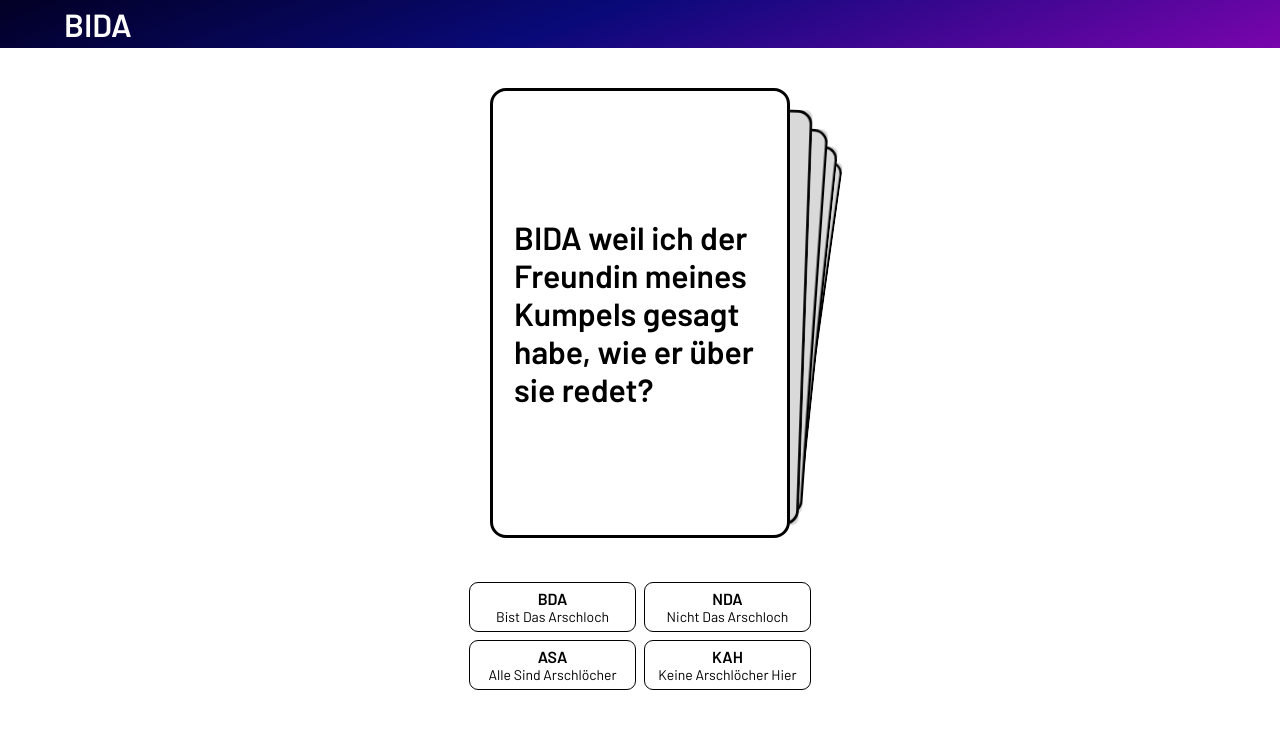
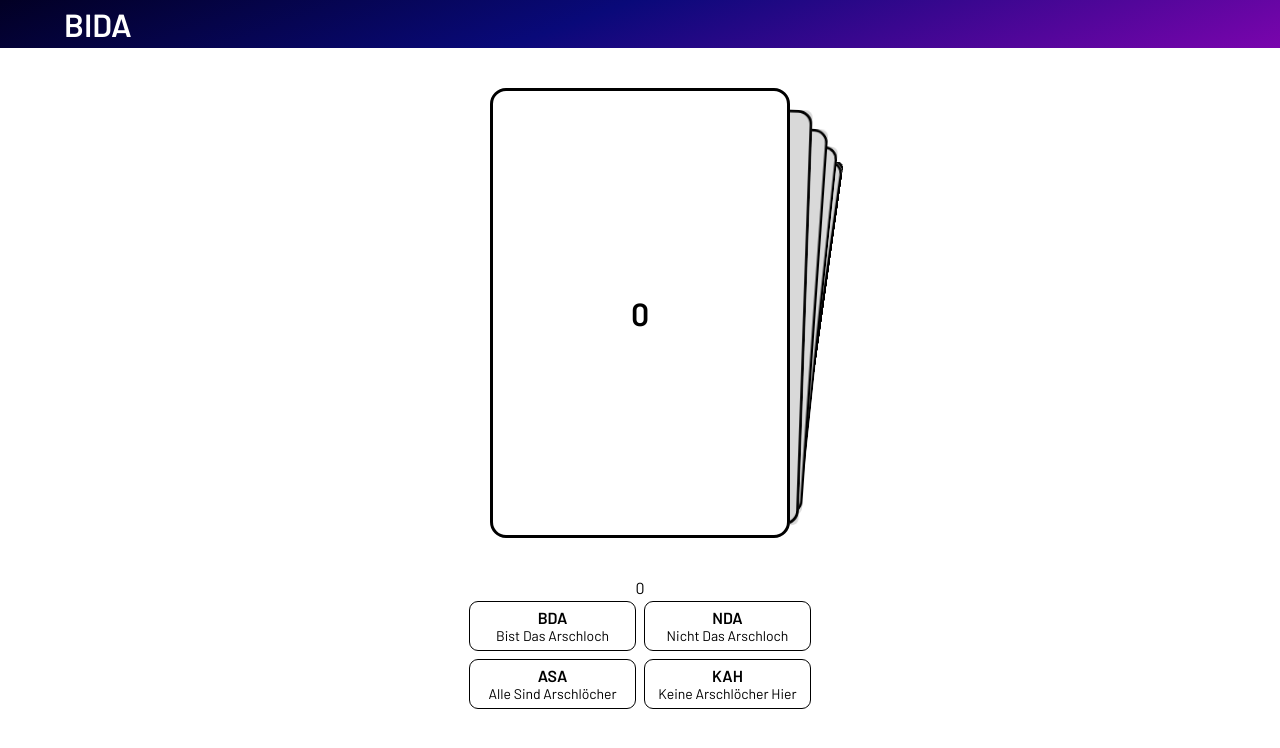
Before and after one commit to MichiderKluge/bida, a React (Vite) app: page / in a window 1280 px wide. Shown: the top 748 px of the page. Built offline with nearby package versions, Linux system fonts and the light colour scheme.

Commit message:
Fehler provoziert

```diff
--- a/src/App.tsx
+++ b/src/App.tsx
@@ -16,6 +16,8 @@ import "swiper/css/effect-cards";
 import "./styles.css";
 // import required modules
 import { EffectCards } from "swiper/modules";
+
+import LazyLoad from "react-lazyload";
 
 const AppContainer = styled.div`
   width: 100vw;
@@ -73,7 +75,7 @@ export default function App() {
       typeof swiper.activeIndex === "function"
         ? swiper.activeIndex(0)
         : swiper.activeIndex;
-    setActiveIndex(lazyPosts[activeIndex].key);
+    setActiveIndex(activeIndex);
   };
 
   return (
@@ -86,19 +88,19 @@ export default function App() {
           modules={[EffectCards]}
           className="mySwiper"
           onSlideChange={handleSlideChange}
+          lazyPreloadPrevNext={5} // das klingt ja eigentlich genau richtig. In den Docs steht halt das man dafür LazyLoading intigriert haben muss
+          lazyPreloaderClass="swiper-lazy-preloader"
         >
           {lazyPosts.map((post, index) => {
-            return post.key < activeIndex + 5 ? (
+            return (
               <SwiperSlide key={index}>
-                <FlipableCard
-                  title={post.data.title}
-                  selftext={post.data.selftext}
-                />
+                <FlipableCard title={post.key} selftext={post.data.selftext} />
               </SwiperSlide>
-            ) : null;
+            );
           })}
         </Swiper>
       </CardWrapper>
+      {activeIndex}
       <ButtonSection>
         <ButtonRow>
           <Button
--- a/src/Components/Card.tsx
+++ b/src/Components/Card.tsx
@@ -55,7 +55,7 @@ const CardBack = styled(CardFront)`
 `;
 
 type CardProps = {
-  title: string;
+  title: string | number;
   selftext: string;
   onClick: () => void;
 };
--- a/src/Components/FlipableCard.tsx
+++ b/src/Components/FlipableCard.tsx
@@ -13,7 +13,7 @@ const FlipableCardContainer = styled.div`
 `;
 
 type CardProps = {
-  title: string;
+  title:  string | number;
   selftext: string;
 };
 
```
